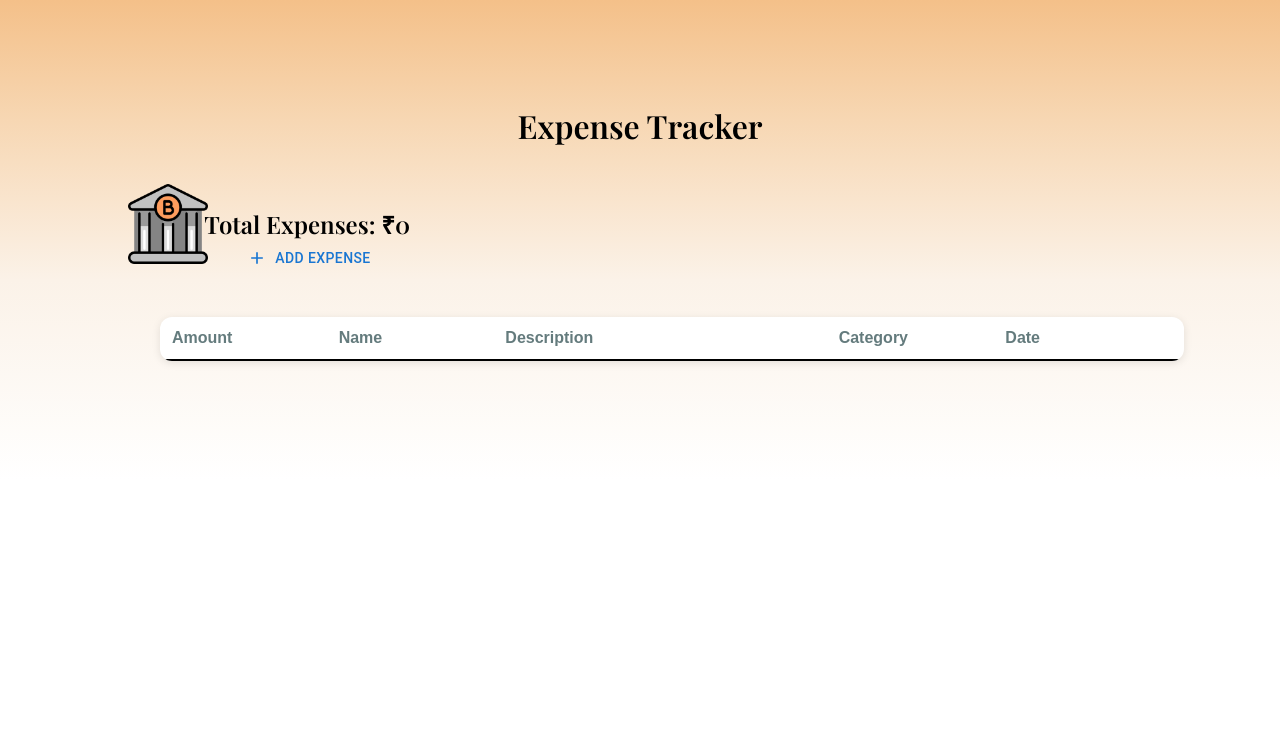
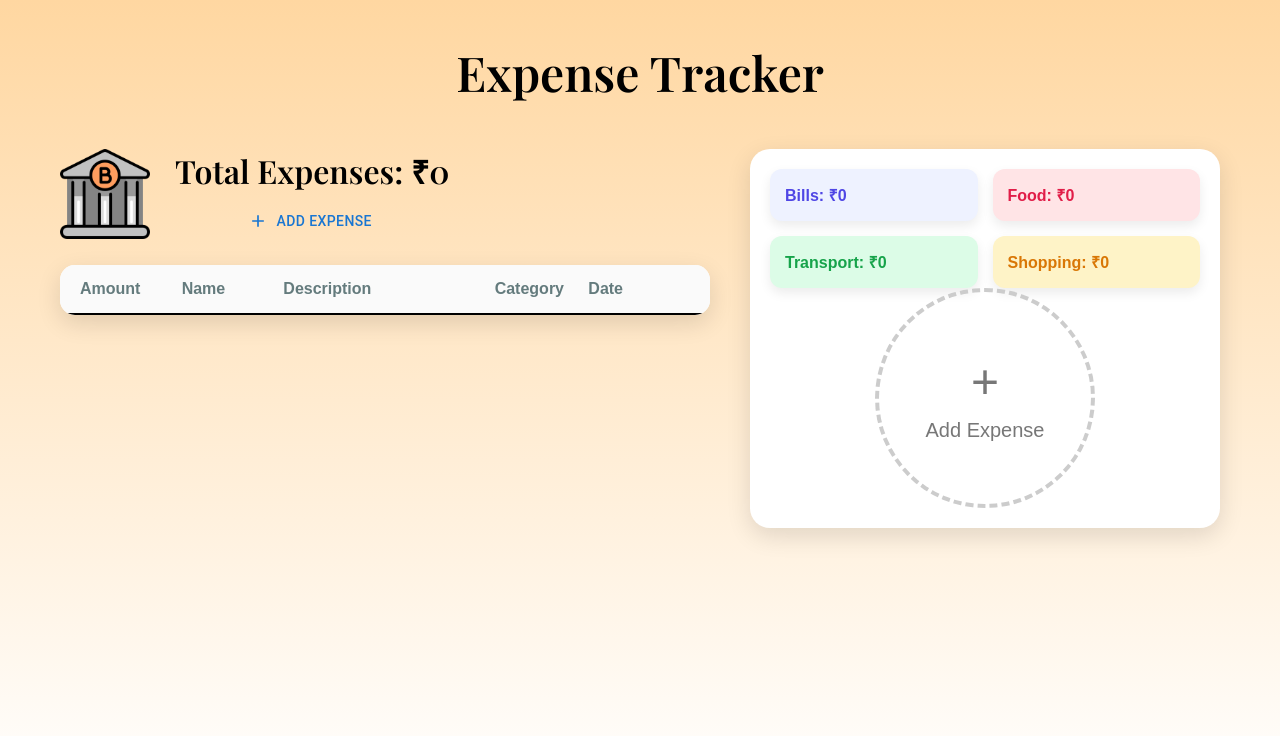
Before and after one commit to harshchauhan06/expense-tracker, a React (Vite) app: page / in a window 1280 px wide. Shown: the top 736 px of the page. Built offline with nearby package versions, Linux system fonts and the light colour scheme.

Commit message:
Add expense analytics dashboard with pie chart and UI improvements

```diff
--- a/package.json
+++ b/package.json
@@ -15,7 +15,8 @@
     "@mui/icons-material": "^9.1.1",
     "@mui/material": "^9.1.1",
     "react": "^19.2.6",
-    "react-dom": "^19.2.6"
+    "react-dom": "^19.2.6",
+    "recharts": "^3.9.0"
   },
   "devDependencies": {
     "@eslint/js": "^10.0.1",
--- a/src/App.css
+++ b/src/App.css
@@ -1,74 +1,57 @@
 @import url('https://fonts.googleapis.com/css2?family=Playfair+Display:wght@500;600&display=swap');
+* {
+    margin: 0;
+    padding: 0;
+    box-sizing: border-box;
+}
+
+body {
+    background: linear-gradient(to bottom, #FFD7A1, #FFF);
+    font-family: Arial, Helvetica, sans-serif;
+}
+
 .app {
-    min-height: 100vh;
-    position: relative;
+    padding: 40px 60px;
 }
 
 .app-title {
+    text-align: center;
     font-family: 'Playfair Display', serif;
-    text-align: center;
-    position: absolute;
-    top: 13%;
-    left: 50%;
-    transform: translateX(-50%);
+    margin-bottom: 45px;
+    font-size: 48px;
     color: black;
 }
 
+.dashboard {
+    display: flex;
+    gap: 40px;
+    align-items: flex-start;
+    justify-content: center;
+}
+
+.left-panel {
+    flex: 2;
+}
+
+.top-section {
+    display: flex;
+    gap: 25px;
+    align-items: center;
+    margin-bottom: 25px;
+}
+
 .bank-image {
-    width: 80px;
-    height: 80px;
-    display: block;
-    margin: 0 auto;
-    max-width: 100%;
-    height: auto;
-    position: absolute;
-    top: 23%;
-    left: 10%;
+    width: 90px;
+}
+
+.expense-info {
+    display: flex;
+    flex-direction: column;
+    gap: 10px;
 }
 
 .total_expense {
+    font-size: 32px;
     font-family: 'Playfair Display', serif;
-    text-align: center;
-    position: absolute;
-    top: 26%;
-    left: 24%;
-    transform: translateX(-50%);
     color: black;
 }
-
-.add-button {
-    position: absolute;
-    left: 19%;
-    top: 30vh;
-    display: block;
-}
-
-.expense-table {
-    width: 80%;
-    margin-top: 35vh;
-    margin-left: 20vh;
-    background: white;
-    border-radius: 12px;
-    overflow: hidden;
-    box-shadow: 0 2px 8px rgba(0, 0, 0, 0.1);
-}
-
-.table-header,
-.table-row {
-    display: grid;
-    grid-template-columns: 1fr 1fr 2fr 1fr 1fr;
-    padding: 12px;
-}
-
-.table-header {
-    font-weight: bold;
-    border-bottom: 2px solid black;
-}
-
-.table-row {
-    border-bottom: 1px solid #ddd;
-}
-
-.table-row:hover {
-    background-color: #f5f5f5;
-}
--- a/src/App.jsx
+++ b/src/App.jsx
@@ -3,8 +3,10 @@ import bankImage from './assets/bank.png';
 import { useState } from 'react';
 import  AddButton from './components/add_button';
 import ExpenseTable from './components/expense_table';
+import ExpensePieChart from './components/pieChart';
 
 function App() {
+  const [open, setOpen] = useState(false);
   const [editingExpense, setEditingExpense] = useState(null);
   const [expenses, setExpenses] = useState([]);
 
@@ -32,31 +34,49 @@ function updateExpense(updatedExpense) {
 }
 
   return (
-
     <div className="app">
   <h1 className="app-title">Expense Tracker</h1>
 
+  <div className="dashboard">
 
-    <div>
-      <img
-        src={bankImage}
-        alt="bank"
-        className="bank-image"
-      />
+    <div className="left-panel">
+
+      <div className="top-section">
+        <img src={bankImage} alt="bank" className="bank-image" />
+
+        <div className="expense-info">
+          <h2 className="total_expense">
+            Total Expenses: ₹
+            {expenses.reduce(
+              (sum, expense) => sum + Number(expense.amount),
+              0
+            )}
+          </h2>
 
           <AddButton
+            open={open}
+            setOpen={setOpen}
             onAddExpense={AddExpense}
             onUpdateExpense={updateExpense}
             editingExpense={editingExpense}
             setEditingExpense={setEditingExpense}
           />
         </div>
-    <ExpenseTable expenses={expenses}
+      </div>
+
+      <ExpenseTable
+        expenses={expenses}
         onDelete={DeleteExpense}
         onEdit={editExpense}
       />
+    </div>
 
+    <ExpensePieChart
+      expenses={expenses}
+      setOpen={setOpen}
+    />
 
+  </div>
 </div>
   );
 }
--- a/src/components/add_button.jsx
+++ b/src/components/add_button.jsx
@@ -14,7 +14,7 @@ import {
 } from "@mui/material";
 
 export default function AddButton(props) {
-  const [open, setOpen] = useState(false);
+
   const [amount, setAmount]=useState({
     amount: '',
     name: '',
@@ -34,7 +34,7 @@ export default function AddButton(props) {
   useEffect(() => {
   if (props.editingExpense) {
     setAmount(props.editingExpense);
-    setOpen(true);
+    props.setOpen(true);
   }
 }, [props.editingExpense]);
 
@@ -53,16 +53,16 @@ export default function AddButton(props) {
       category: "",
     });
 
-    setOpen(true);
+    props.setOpen(true);
   }}
 >
         Add Expense
       </Button>
 
       <Dialog
-  open={open}
+  open={props.open}
   onClose={() => {
-    setOpen(false);
+    props.setOpen(false);
     props.setEditingExpense(null);
   }}
 >
@@ -111,7 +111,7 @@ export default function AddButton(props) {
         <DialogActions>
           <Button
   onClick={() => {
-    setOpen(false);
+    props.setOpen(false);
     props.setEditingExpense(null);
   }}
 >
@@ -136,7 +136,7 @@ export default function AddButton(props) {
 
   }
 
-  setOpen(false);
+  props.setOpen(false);
 
   setAmount({
     amount: '',
--- a/src/components/expenseTable.css
+++ b/src/components/expenseTable.css
@@ -1,7 +1,40 @@
+.expense-table {
+    width: 100%;
+    background: white;
+    border-radius: 15px;
+    overflow: hidden;
+    box-shadow: 0 8px 25px rgba(0, 0, 0, .12);
+}
+
+.table-header,
+.table-row {
+    display: grid;
+    grid-template-columns: 1fr 1fr 2fr 1fr 1fr;
+    padding: 15px 20px;
+}
+
+.table-header {
+    font-weight: bold;
+    background: #fafafa;
+    border-bottom: 2px solid black;
+}
+
+.table-row {
+    border-bottom: 1px solid #eee;
+}
+
+.table-row:hover {
+    background: #f8f8f8;
+}
+
+.category {
+    padding-left: 8px;
+}
+
 .context-menu {
     position: fixed;
     background: white;
-    border: 1px solid gray;
-    padding: 5px;
-    z-index: 1000;
+    border-radius: 10px;
+    padding: 10px;
+    box-shadow: 0 5px 20px rgba(0, 0, 0, .15);
 }
--- a/src/components/expense_table.jsx
+++ b/src/components/expense_table.jsx
@@ -34,20 +34,16 @@ export default function ExpenseTable(props) {
   return (
     <>
 
-     <h2 className="total_expense">
-        Total Expenses: ₹
-        {props.expenses.reduce(
-          (sum, expense) => sum + Number(expense.amount),
-          0
-        )}
-      </h2>
+
 
      <div className="expense-table ">
+
+
       <div className="table-header">
     <span>Amount</span>
     <span>Name</span>
     <span>Description</span>
-    <span>Category</span>
+    <span className="category">Category</span>
     <span>Date</span>
   </div>
 
@@ -56,7 +52,7 @@ export default function ExpenseTable(props) {
       <span>₹{expense.amount}</span>
       <span>{expense.name}</span>
       <span>{expense.description}</span>
-      <span>{expense.category}</span>
+      <span className="category">{expense.category}</span>
       <span>{expense.date}</span>
     </div>
   ))}
--- /dev/null
+++ b/src/components/pieChart.css
@@ -0,0 +1,97 @@
+        .pie_chart {
+            width: 470px;
+            background: white;
+            border-radius: 20px;
+            padding: 20px;
+            box-shadow: 0 8px 25px rgba(0, 0, 0, .12);
+            display: flex;
+            flex-direction: column;
+            align-items: center;
+        }
+
+        .summary {
+            width: 100%;
+            display: grid;
+            grid-template-columns: repeat(2, 1fr);
+            gap: 15px;
+        }
+
+        .summary-card {
+            padding: 15px;
+            border-radius: 12px;
+            font-weight: bold;
+            display: flex;
+            justify-content: space-between;
+            align-items: center;
+            cursor: pointer;
+            transition: transform 0.25s ease, box-shadow 0.25s ease, filter 0.25s ease;
+            box-shadow: 0 5px 12px rgba(0, 0, 0, .08);
+        }
+
+        .summary-card:hover {
+            transform: translateY(-5px) scale(1.03);
+            box-shadow: 0 12px 25px rgba(0, 0, 0, .18);
+            filter: brightness(1.05);
+        }
+
+        .bills:hover {
+            box-shadow: 0 12px 25px rgba(79, 70, 229, .30);
+        }
+
+        .food:hover {
+            box-shadow: 0 12px 25px rgba(225, 29, 72, .30);
+        }
+
+        .transport:hover {
+            box-shadow: 0 12px 25px rgba(22, 163, 74, .30);
+        }
+
+        .shopping:hover {
+            box-shadow: 0 12px 25px rgba(217, 119, 6, .30);
+        }
+
+        .summary-card:active {
+            transform: scale(0.97);
+        }
+
+        .bills {
+            background: #EEF2FF;
+            color: #4F46E5;
+        }
+
+        .food {
+            background: #FFE4E6;
+            color: #E11D48;
+        }
+
+        .transport {
+            background: #DCFCE7;
+            color: #16A34A;
+        }
+
+        .shopping {
+            background: #FEF3C7;
+            color: #D97706;
+        }
+
+        .empty-circle {
+            width: 220px;
+            height: 220px;
+            border-radius: 50%;
+            border: 4px dashed #ccc;
+            display: flex;
+            flex-direction: column;
+            justify-content: center;
+            align-items: center;
+            cursor: pointer;
+            color: #777;
+        }
+
+        .empty-circle span {
+            font-size: 48px;
+        }
+
+        .empty-circle p {
+            margin-top: 10px;
+            font-size: 20px;
+        }
--- /dev/null
+++ b/src/components/pieChart.jsx
@@ -0,0 +1,130 @@
+import React from "react";
+import { useState, useEffect } from "react";
+import "./pieChart.css";
+
+import {
+    PieChart,
+    Pie,
+    Cell,
+    Tooltip,
+    Legend,
+    ResponsiveContainer,
+} from "recharts";
+
+function ExpensePieChart({ expenses , setOpen }) {
+
+  const [Bills, setBills] = useState(0);
+  const [Food, setFood] = useState(0);
+  const [Transport, setTransport] = useState(0);
+  const [Shopping, setShopping] = useState(0);
+
+  useEffect(() => {
+    let bills = 0;
+    let food = 0;
+    let transport = 0;
+    let shopping = 0;
+
+    if (Array.isArray(expenses)) {
+      expenses.forEach((expense) => {
+        const amt = parseInt(expense.amount, 10) || 0;
+        switch (expense.category) {
+          case "Bills":
+            bills += amt;
+            break;
+          case "Food":
+            food += amt;
+            break;
+          case "Transport":
+            transport += amt;
+            break;
+          case "Shopping":
+            shopping += amt;
+            break;
+          default:
+            break;
+        }
+      });
+    }
+
+    setBills(bills);
+    setFood(food);
+    setTransport(transport);
+    setShopping(shopping);
+  }, [expenses]);
+
+  const total = Bills + Food + Shopping + Transport;
+
+  const data = [
+    { name: "Bills", value: Bills },
+    { name: "Food", value: Food },
+    { name: "Transport", value: Transport },
+    { name: "Shopping", value: Shopping },
+    ];
+    const COLORS = [
+  "#4F46E5", // Bills
+  "#E11D48", // Food
+  "#16A34A", // Transport
+  "#D97706", // Shopping
+];
+
+  return (
+    <>
+    <div className="pie_chart">
+      <div className="summary">
+    <div className="summary-card bills">Bills: ₹{Bills}</div>
+    <div className="summary-card food">Food: ₹{Food}</div>
+    <div className="summary-card transport">Transport: ₹{Transport}</div>
+    <div className="summary-card shopping">Shopping: ₹{Shopping}</div>
+</div>
+{total === 0 ? (
+    <div
+    className="empty-circle"
+    onClick={() => setOpen(true)}
+>
+    <span>+</span>
+    <p>Add Expense</p>
+</div>
+) : (
+    <ResponsiveContainer
+    width="100%"
+    height={360}
+>
+        <PieChart
+    margin={{
+        top:20,
+        left:50,
+        right:20,
+        bottom:20,
+    }}
+>
+          <Pie
+    data={data}
+    dataKey="value"
+    nameKey="name"
+    cx="58%"
+    cy="50%"
+    outerRadius={95}
+    label={({ name, percent }) =>
+        `${name}: ${(percent * 100).toFixed(0)}%`
+    }
+    labelLine
+>
+    {data.map((entry, index) => (
+        <Cell
+            key={index}
+            fill={COLORS[index]}
+        />
+    ))}
+</Pie>
+          <Tooltip />
+          <Legend />
+        </PieChart>
+      </ResponsiveContainer>
+)}
+
+    </div>
+    </>
+  );
+}
+
+export default ExpensePieChart;
```
Also changed, not shown: 1 other file (tests, documents, lock files or other folders). Lines whose indentation alone changed are shown as unchanged.
